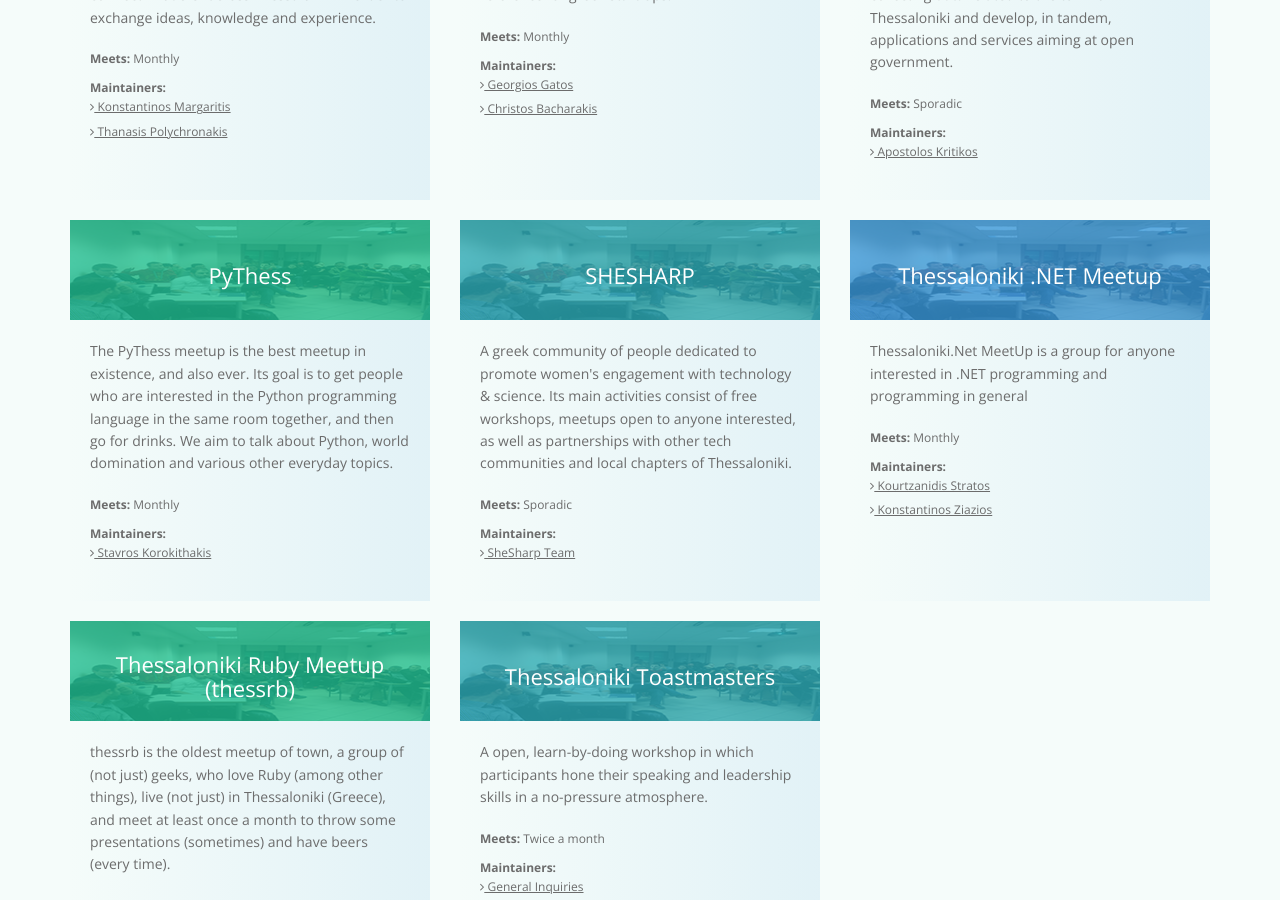
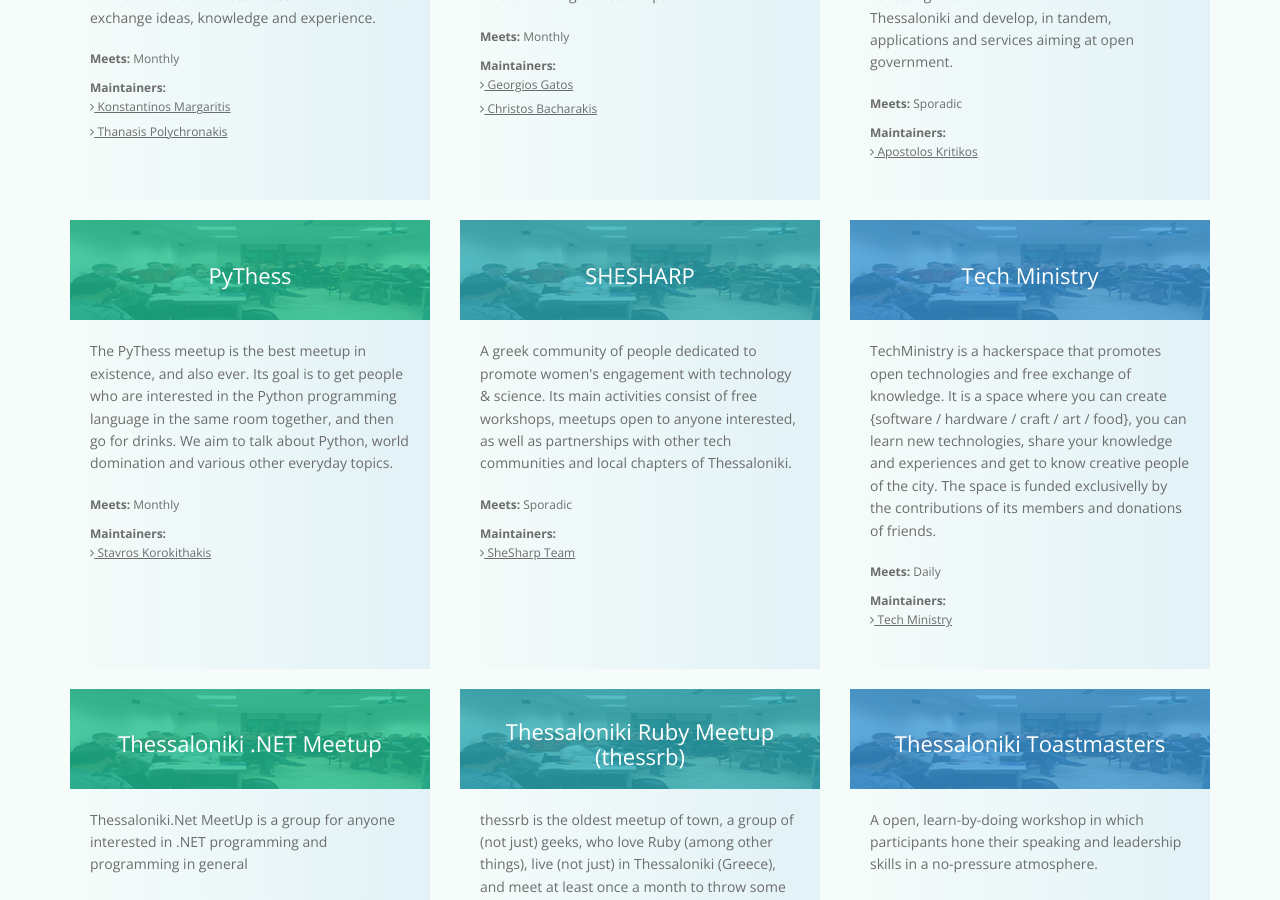
Before and after one commit to skgtech/skgtech.github.io, a Jekyll site: the page built from index.html, in a window 1280 px wide and 900 px high, scrolled down 1979 px. Built offline with Jekyll 4.4.1, drawn with Linux system fonts in a browser that asks for light colours; nearby versions of some CDN libraries.

Commit message:
Add Tech Ministry

```diff
--- a/_data/communities.yaml
+++ b/_data/communities.yaml
@@ -131,3 +131,11 @@
   maintainers:
     - name: "Kostas Karasavvas"
       email: "kkarasavvas@gmail.com"
+- name: "Tech Ministry"
+  period: "Daily"
+  description: "TechMinistry is a hackerspace that promotes open technologies and free exchange of knowledge. It is a space where you can create {software / hardware / craft / art / food}, you can learn new technologies, share your knowledge and experiences and get to know creative people of the city. The space is funded exclusivelly by the contributions of its members and donations of friends."
+  website: "https://techministry.gr"
+  twitter: "https://twitter.com/thetechministry"
+  maintainers:
+    - name: "Tech Ministry"
+      email: "members@techministry.gr"
```
